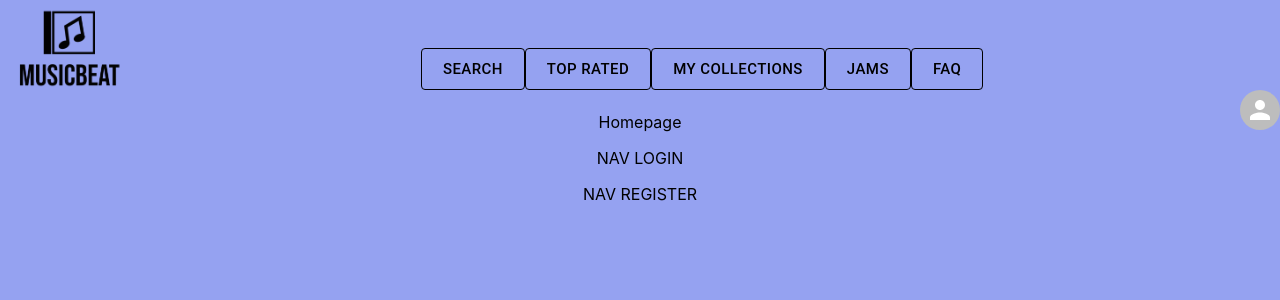
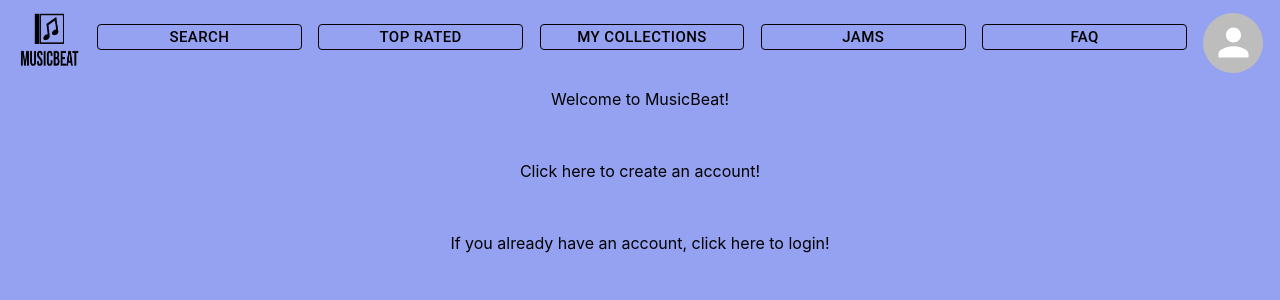
Before and after one commit to keydian/musicbeat, a React (Create React App) app: page / in a window 1280 px wide. Shown: the top 300 px of the page. Built offline with nearby package versions, Linux system fonts and the light colour scheme.

Commit message:
Header Styling Done

```diff
--- a/src/App.tsx
+++ b/src/App.tsx
@@ -6,6 +6,7 @@ import {
 import Homepage from './components/Homepage';
 import Login from './components/Login';
 import Register from './components/Register';
+import StartPage from './components/StartPage';
 import Header from './components/Header';
 
 function App() {
@@ -20,6 +21,7 @@ function App() {
           <Route path="/" element={<Homepage/>}/>
           <Route path="/login" element={<Login/>}/>
           <Route path="/register" element={<Register/>}/>
+          <Route path="/home" element={<StartPage/>}/>
         </Routes>
       </main>
     </div>
--- a/src/components/Header.tsx
+++ b/src/components/Header.tsx
@@ -6,13 +6,13 @@ function Header(){
 
     const logoFolder = process.env.PUBLIC_URL+"/logos/";
     return(
-        <div style={{justifyContent:"space-between"}} className="Header">
+        <div className="Header" style={{display:'inline'}}>
+            <div style={{justifyContent:"space-evenly", display:"flex"}}>
             <img
             src={logoFolder+'Musicbeat-logos_transparent.png'}
-            style={{maxWidth:'100%', maxHeight:'100%', float:"left", marginLeft:'1vw'}}
+            style={{maxWidth:'5%', maxHeight:'5%', float:"left", marginTop:"0.5vw"}}
             >
             </img>
-            <div style={{display:'inline'}}>
                 <Button size="large" variant="outlined" className="Button">
                     Search
                 </Button>
@@ -28,11 +28,9 @@ function Header(){
                 <Button variant="outlined" size="large" className="Button">
                     FAQ
                 </Button>
+                <Avatar className="Avatar" sx={{marginTop:"1vw"}}/>
+            </div>
 
-            </div>
-            <Avatar className="Avatar">
-
-            </Avatar>
         </div>
     );
 }
--- a/src/components/Homepage.tsx
+++ b/src/components/Homepage.tsx
@@ -1,13 +1,16 @@
 import { useNavigate } from "react-router";
+import "../styles/Homepage.css";
 
 function Homepage() {
     let navigate = useNavigate();
 
     return (
-        <div>
-            <p>Homepage</p>
-            <p onClick={() => {navigate("/login")}}>NAV LOGIN</p>
-            <p onClick={() => {navigate("/register")}}>NAV REGISTER</p>
+        <div className="Homepage">
+           <p>Welcome to MusicBeat!</p>
+           <br/>
+           <p>Click here to create an account!</p>
+           <br/>
+           <p>If you already have an account, click here to login!</p>
         </div>
     )
 }
--- /dev/null
+++ b/src/components/StartPage.tsx
@@ -0,0 +1,13 @@
+import { useNavigate } from "react-router";
+
+function StartPage() {
+    let navigate = useNavigate();
+
+    return (
+        <div>
+           WORK IN PROGRESS
+        </div>
+    )
+}
+
+export default StartPage;
--- a/src/styles/Header.css
+++ b/src/styles/Header.css
@@ -4,11 +4,14 @@
 }
 
 .Button{
-    margin-top: 6vh !important;
+    margin-top: 3vh !important;
     color: black !important;
     border-color: black !important;
+    width: 16vw !important;
+    height: 2vw !important;
 }
 
 .Avatar{
-    margin-left: auto !important;
+    width: 60px !important;
+    height: 60px !important;
 }
--- /dev/null
+++ b/src/styles/Homepage.css
@@ -0,0 +1,3 @@
+.Homepage{
+
+}
```
